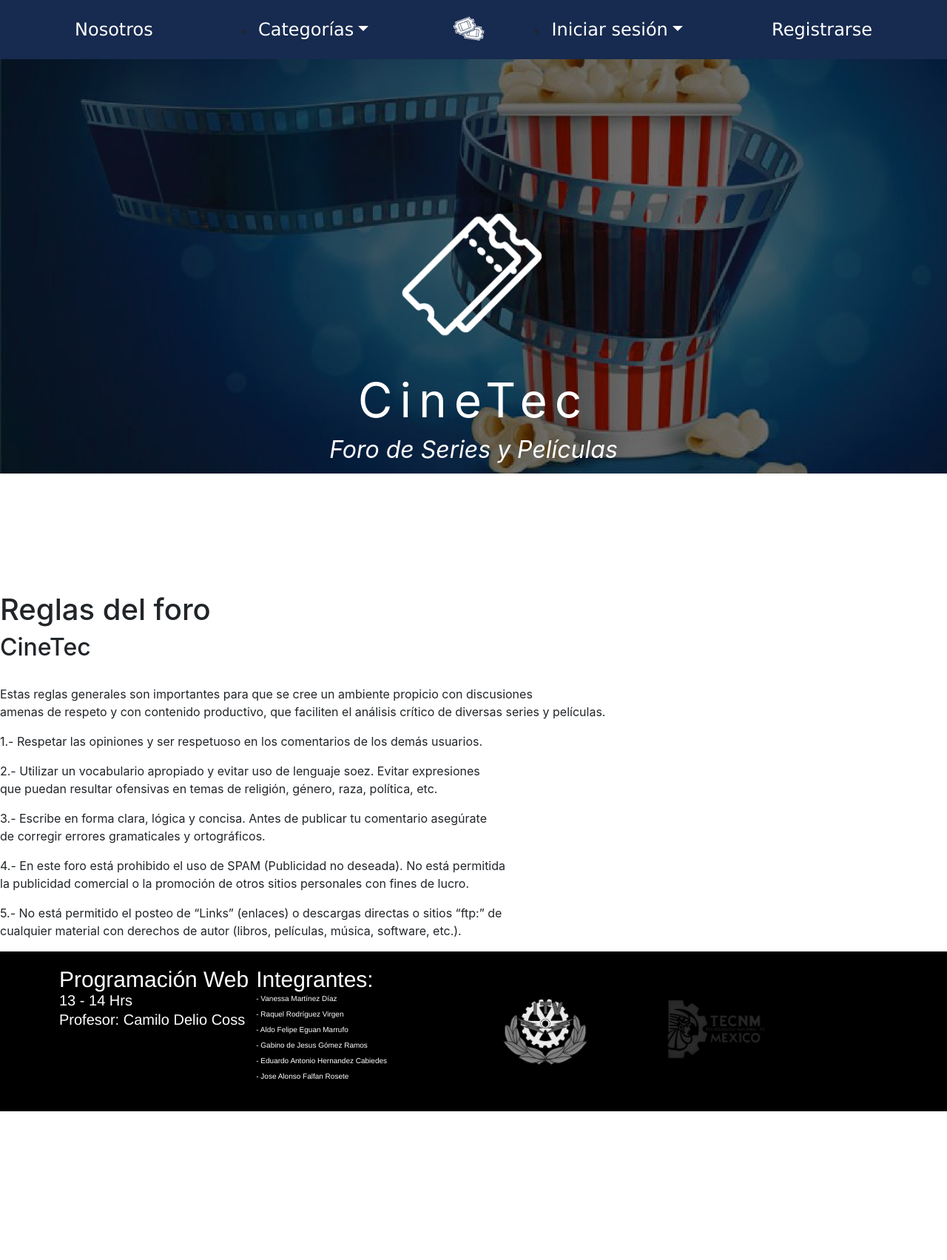
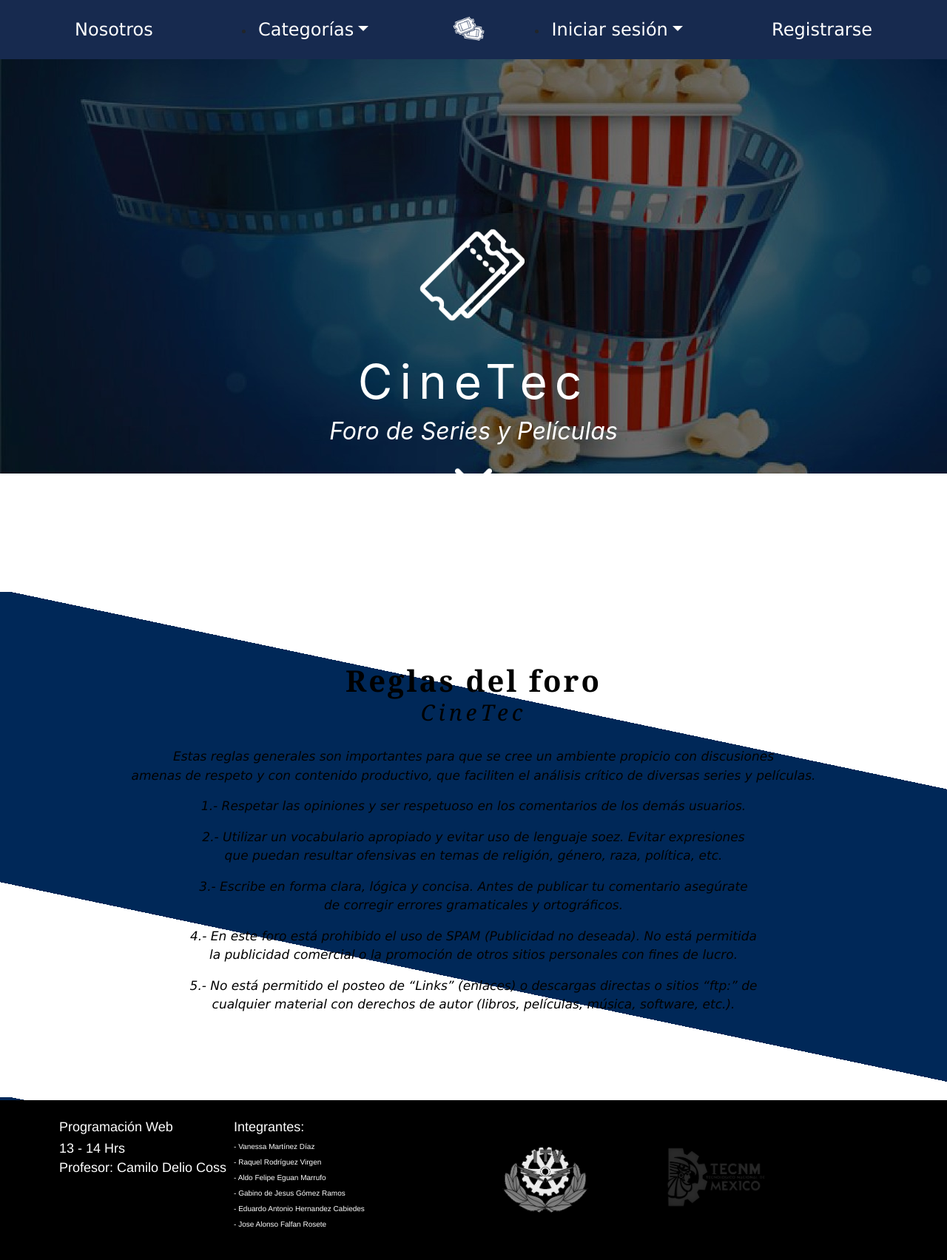
Before and after one commit to VanessaMartz/Foro-CineTec, a PHP site: page /cinetec/index.html in a window 1280 px wide. Shown: the whole page at 74% size. Before the commit the page ends 1502 px from the top, so only its background shows below. Run offline with PHP 8.4, Linux system fonts and the light colour scheme.

Commit message:
Estilos de la seccion principal
Agregue los estilos para la sección del Index.html para las reglas

```diff
--- a/cinetec/css/style.css
+++ b/cinetec/css/style.css
@@ -145,8 +145,8 @@
 }
 
 .inicio img {
-    width: 200px;
-    height: 200px;
+    width: 150px;
+    height: 150px;
 }
 
 #scroll-inicio{
@@ -158,6 +158,42 @@
   color: black;
   font-size: 15px;
 }
+
+#principal{
+  padding: 100px 10px;
+  background-color: white;
+  position: relative;
+  background-image: url("../img/liston2.png");
+}
+
+#principal h1{
+  text-align: center;
+  margin-top: 0px;
+  color: black;
+  line-height: 100%;
+  letter-spacing: 3px;
+  font-family: Cambria, Cochin, Georgia, Times, 'Times New Roman', serif;
+  font-weight: bold;
+}
+
+#principal h2{
+  text-align: center;
+  color: black;
+  line-height: 100%;
+  letter-spacing: 5px;
+  font-family: Cambria, Cochin, Georgia, Times, 'Times New Roman', serif;
+  font-style: italic;
+  font-size: 30px;
+}
+
+#lista p{
+  text-align: center;
+  font-family: 'Lucida Sans', 'Lucida Sans Regular', 'Lucida Grande', 'Lucida Sans Unicode', Geneva, Verdana, sans-serif;
+  font-size: 17px;
+  color: black;
+  font-style: italic;
+}
+
 footer {
   display: flex;
   justify-content: space-between;
@@ -189,13 +225,13 @@
 .texto1{
   font-family:'Helvetica','Verdana','Monaco',sans-serif;
   color: white;
-  font-size: 30px;
+  font-size: large;
   line-height : 15px;
 }
 .texto2{
   font-family:'Helvetica','Verdana','Monaco',sans-serif;
   color: white;
-  font-size: 20px;
+  font-size: large;
   line-height : 10px;
 }
 .logoitver {
```
